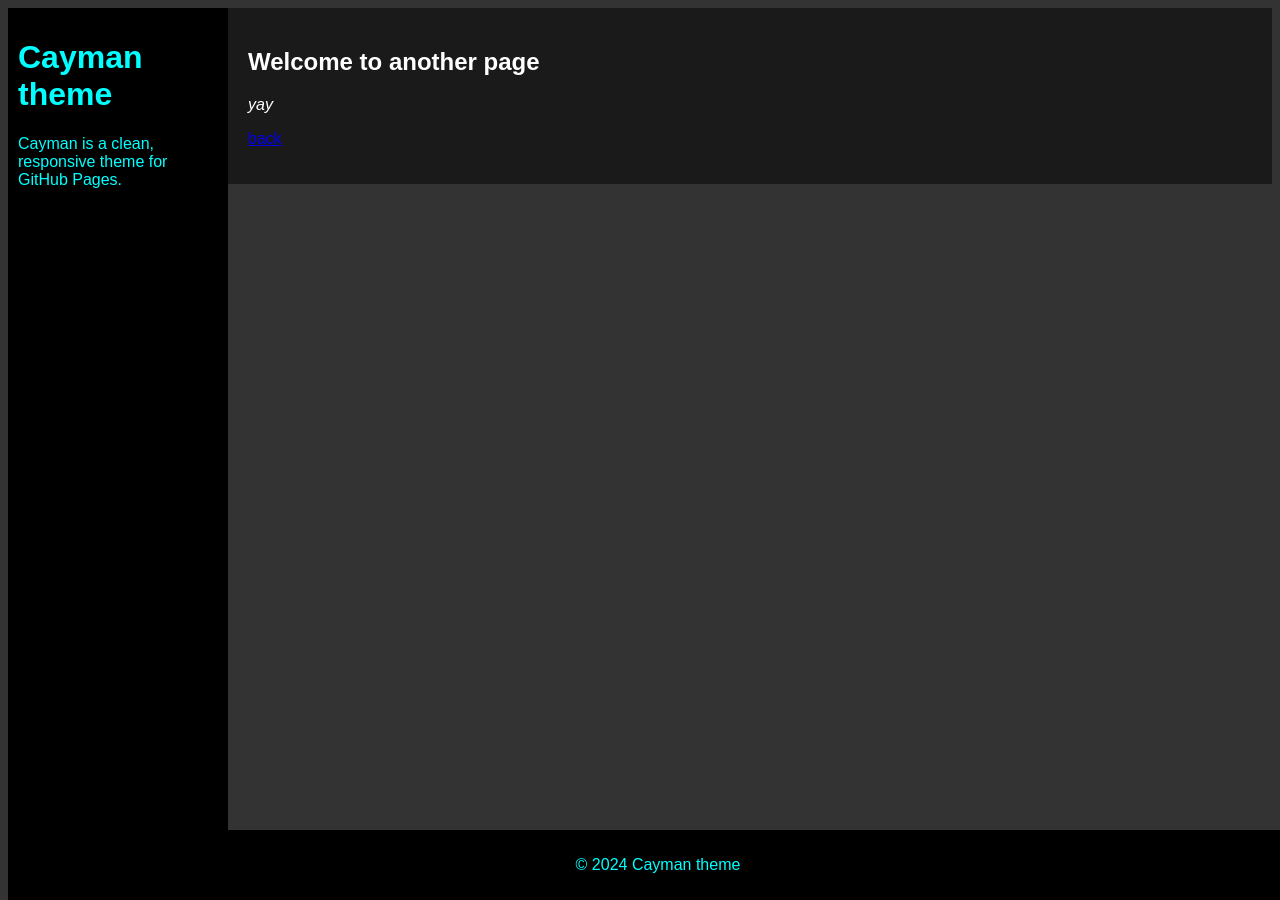
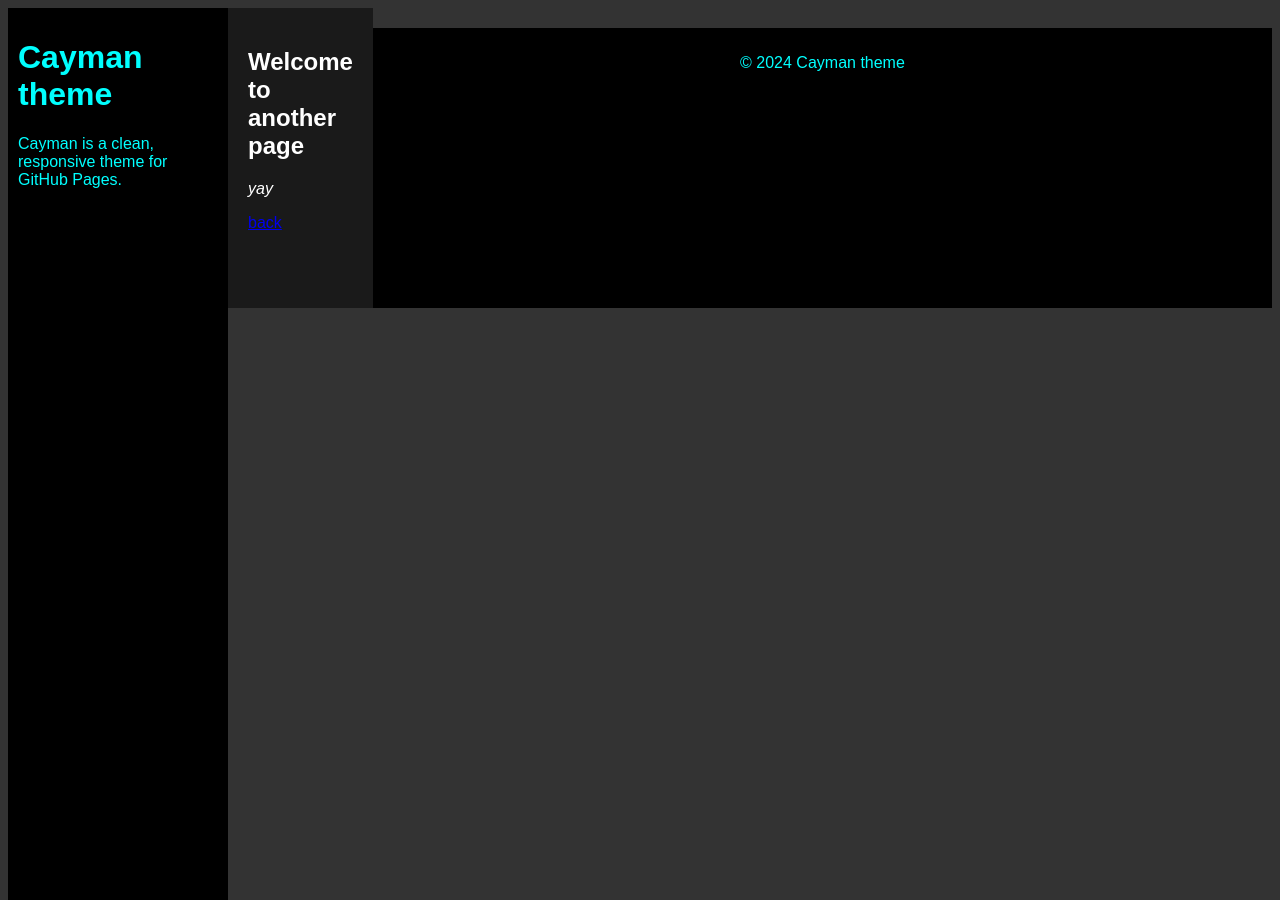
Before and after one commit to HarukiToreda/Meshtastic-Experiments, a Jekyll site: the page built from _theme/another-page.md, in a window 1280 px wide. Built offline with Jekyll 4.4.1, drawn with Linux system fonts in a browser that asks for light colours.

Commit message:
Update default.html

```diff
--- a/_theme/_layouts/default.html
+++ b/_theme/_layouts/default.html
@@ -29,6 +29,7 @@
       flex: 1;
       padding: 20px;
       background-color: #1a1a1a; /* Darker charcoal background for content */
+      padding-bottom: 60px; /* Space for the footer */
     }
     nav ul {
       list-style-type: none;
@@ -80,9 +81,10 @@
       padding: 10px;
       background: #000000; /* Black background for footer */
       color: #00FFFF; /* Electric blue text */
-      position: fixed;
+      position: relative; /* Change to relative */
       bottom: 0;
       width: 100%;
+      margin-top: 20px;
     }
   </style>
 </head>
```
